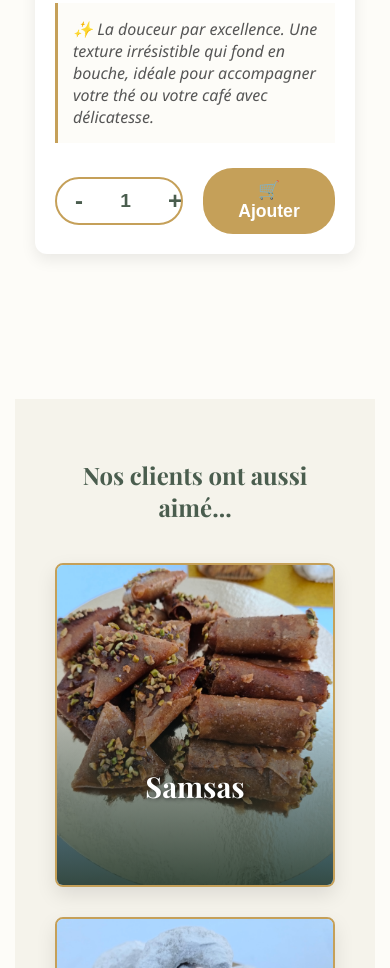
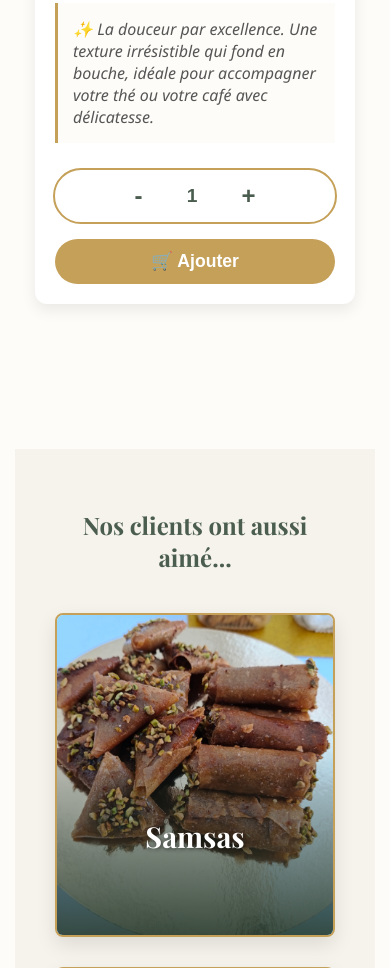
Before and after one commit to bdb13/Latelier-de-nora, a website: page public/sables.html in a window 390 px wide. Shown: the part 791-1759 px from the top of the page. Drawn offline with nearby package versions, Linux system fonts and the light colour scheme; no server answers; a web font is replaced by a local one.

Commit message:
style.css

```diff
--- a/public/style.css
+++ b/public/style.css
@@ -273,3 +273,23 @@ input[type="date"]::-webkit-calendar-picker-indicator:hover { background-color:
 
     .admin-stats { flex-direction: column; gap: 15px; }
 }
+/* CORRECTION DES BOUTONS D'AJOUT AU PANIER (MOBILE UNIQUEMENT) */
+@media (max-width: 768px) {
+    .action-produit {
+        flex-direction: column;
+        width: 100%;
+        gap: 15px;
+    }
+    .selecteur-qte {
+        width: 100%;
+        justify-content: center;
+    }
+    .btn-qte {
+        padding: 12px 25px; /* On grossit la zone pour le doigt */
+    }
+    .action-produit .bouton {
+        width: 100%;
+        text-align: center;
+        box-sizing: border-box;
+    }
+}
```
